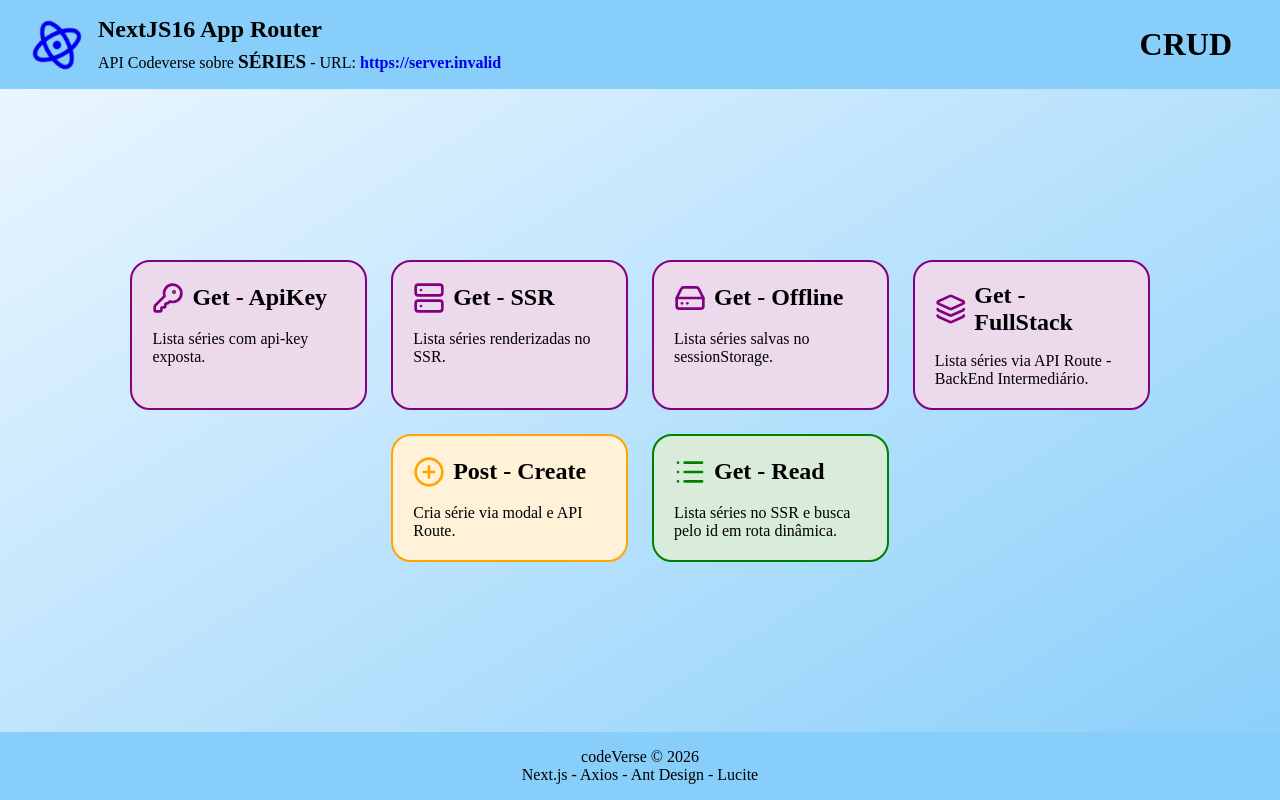
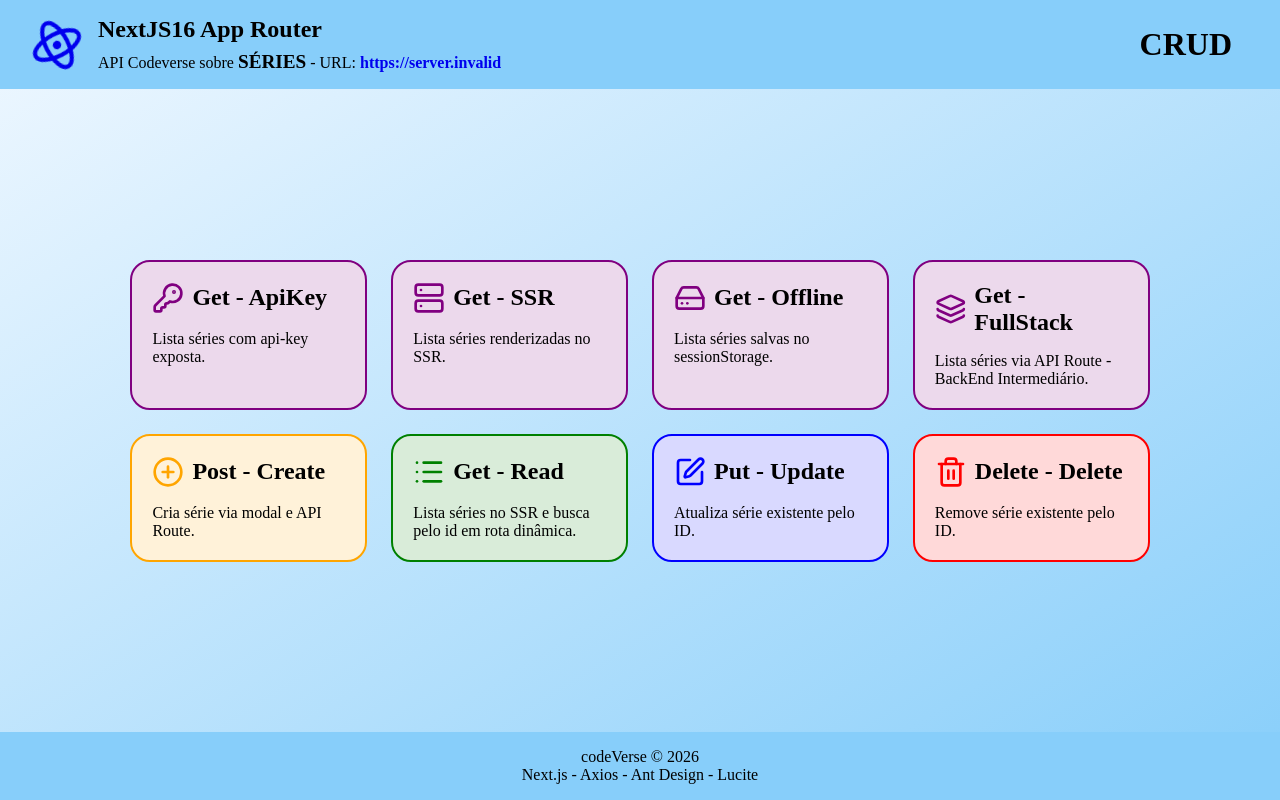
Before and after one commit to ferrnd/Template-Full-stack, a Next.js app: page / in a window 1280 px wide. Built offline with nearby package versions, Linux system fonts and the light colour scheme; no server answers; what @ant-design/nextjs-registry would draw is missing.

Commit message:
adiciona(navegação): opções de atualização e exclusão

```diff
--- a/src/data/crud.js
+++ b/src/data/crud.js
@@ -61,4 +61,20 @@ export const crud = [
         color: 'green',
         Icon: List,
     },
+    {
+        id: 3,
+        method: 'Update',
+        verb: 'Put',
+        description: 'Atualiza série existente pelo ID.',
+        color: 'blue',
+        Icon: SquarePen,
+    },
+    {
+        id: 4,
+        method: 'Delete',
+        verb: 'Delete',
+        description: 'Remove série existente pelo ID.',
+        color: 'red',
+        Icon: Trash2,
+    },
 ];
```
